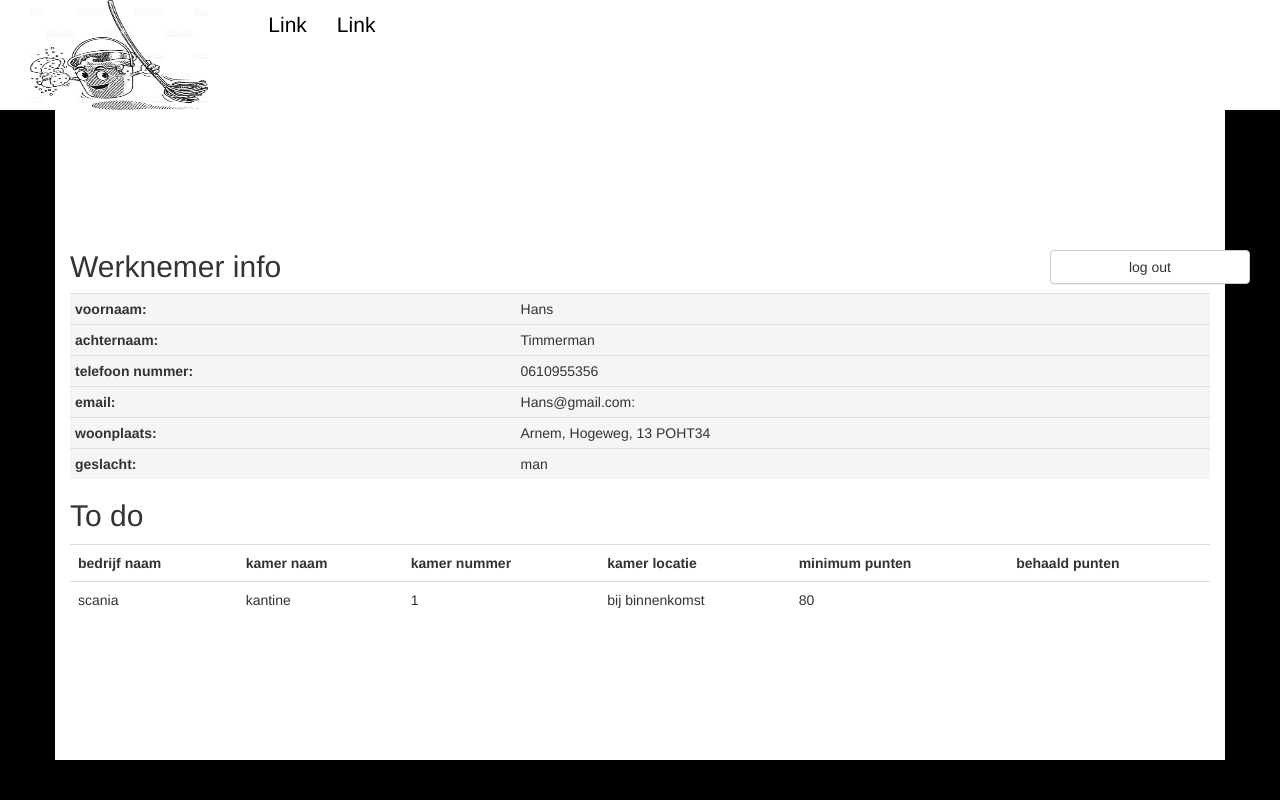
After one commit to joeyvandijk2/zwabber, a PHP site: page /werknemer.php in a window 1280 px wide. The commit adds this page. Run offline with PHP 8.4, Linux system fonts and the light colour scheme; some libraries are stand-ins or nearby versions.

Commit message:
werknemer layout

```diff
--- a/css/style.css
+++ b/css/style.css
@@ -33,6 +33,7 @@ body
 .inlog
 {
 	height: 110px;
+	padding-top: 20%;
 }
 
 ul> li> a
@@ -64,3 +65,12 @@ img
 	width: 100px !important;
 	float: left;
 }
+.todo
+{
+	margin-top: 12px;
+}
+.lol
+{
+	width: 200px !important;
+	float: right !important;
+}
--- /dev/null
+++ b/werknemer.php
@@ -0,0 +1,111 @@
+<?php
+session_start();
+include_once("classes/table.php");
+include_once("classes/database.php");
+
+?>
+
+<!DOCTYPE html>
+<html>
+<head>
+    <title></title>
+    <link rel="stylesheet" type="text/css" href="css/style.css">
+    <!-- Latest compiled and minified CSS -->
+    <link rel="stylesheet" href="https://maxcdn.bootstrapcdn.com/bootstrap/3.3.7/css/bootstrap.min.css" integrity="sha384-BVYiiSIFeK1dGmJRAkycuHAHRg32OmUcww7on3RYdg4Va+PmSTsz/K68vbdEjh4u" crossorigin="anonymous">
+
+    <!-- Optional theme -->
+    <link rel="stylesheet" href="https://maxcdn.bootstrapcdn.com/bootstrap/3.3.7/css/bootstrap-theme.min.css" integrity="sha384-rHyoN1iRsVXV4nD0JutlnGaslCJuC7uwjduW9SVrLvRYooPp2bWYgmgJQIXwl/Sp" crossorigin="anonymous">
+
+    <!-- Latest compiled and minified JavaScript -->
+    <script src="https://maxcdn.bootstrapcdn.com/bootstrap/3.3.7/js/bootstrap.min.js" integrity="sha384-Tc5IQib027qvyjSMfHjOMaLkfuWVxZxUPnCJA7l2mCWNIpG9mGCD8wGNIcPD7Txa" crossorigin="anonymous"></script>
+
+    <link rel="stylesheet" href="https://maxcdn.bootstrapcdn.com/bootstrap/3.3.7/css/bootstrap.min.css">
+    <script src="https://ajax.googleapis.com/ajax/libs/jquery/3.2.0/jquery.min.js"></script>
+    <script src="https://maxcdn.bootstrapcdn.com/bootstrap/3.3.7/js/bootstrap.min.js"></script>
+
+</head>
+<body>
+
+<div class="container-fluid topbalk">
+    <div class="col-xs-2 col-md-2 logo">
+        <img src="images/logo.jpg">
+    </div>
+    <div class="col-xs-6 col-md-6 menu">
+        <div class="navbar-header">
+            <button type="button" class="navbar-toggle collapsed" data-toggle="collapse" data-target="#bs-example-navbar-collapse-1" aria-expanded="false">
+                <span class="sr-only">Toggle navigation</span>
+                <span class="icon-bar"></span>
+                <span class="icon-bar"></span>
+                <span class="icon-bar"></span>
+            </button>
+        </div>
+        <!-- Collect the nav links, forms, and other content for toggling -->
+        <div class="collapse navbar-collapse" id="bs-example-navbar-collapse-1">
+            <ul class="nav navbar-nav">
+                <li class="active"><a href="#">Link <span class="sr-only">(current)</span></a></li>
+                <li><a href="#">Link</a></li>
+            </ul>
+        </div>
+    </div>
+    <div class="col-xs-4 col-md-4 inlog">
+        <button type="button" class="btn btn-default lol">log out</button>
+    </div>
+</div>
+
+<div class="content container">
+    <table class="table table-condensed">
+        <h2> Werknemer info </h2>
+        <tr class="active">
+            <th>voornaam:</th>
+            <td>Hans</td>
+        </tr>
+        <tr class="active">
+            <th>achternaam:</th>
+            <td>Timmerman</td>
+        </tr>
+        <tr class="active">
+            <th>telefoon nummer:</th>
+            <td>0610955356</td>
+        </tr>
+        <tr class="active">
+            <th>email:</th>
+            <td>Hans@gmail.com:</td>
+        </tr>
+        <tr class="active">
+            <th>woonplaats:</th>
+            <td>Arnem, Hogeweg, 13 POHT34</td>
+        </tr>
+        <tr class="active">
+            <th>geslacht:</th>
+            <td>man</td>
+        </tr>
+    </table>
+    <table class="table table-hover todo">
+        <h2> To do </h2>
+        <tr>
+            <th>bedrijf naam</th>
+            <th>kamer naam</th>
+            <th>kamer nummer</th>
+            <th>kamer locatie</th>
+            <th>minimum punten</th>
+            <th>behaald punten</th>
+        </tr>
+        <tr>
+            <td>scania</td>
+            <td>kantine</td>
+            <td>1</td>
+            <td>bij binnenkomst</td>
+            <td>80</td>
+            <td></td>
+        </tr>
+
+    </table>
+</div>
+<div id="footer"></div>
+</body>
+</html>
+<script>
+    $('#myModal').on('shown.bs.modal', function () {
+        $('#myInput').focus()
+    })
+</script>
```
